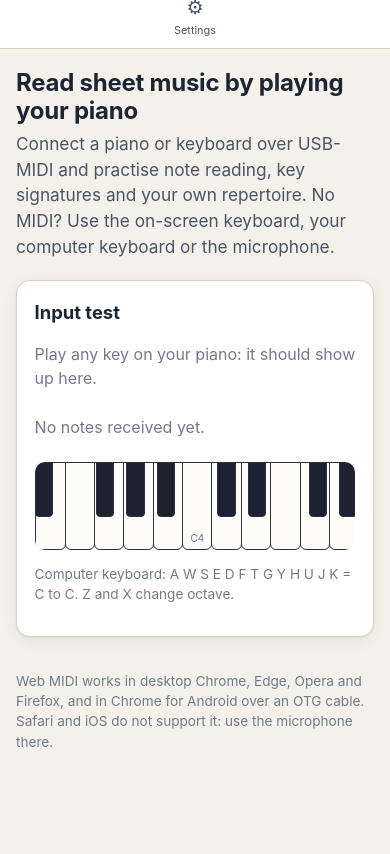
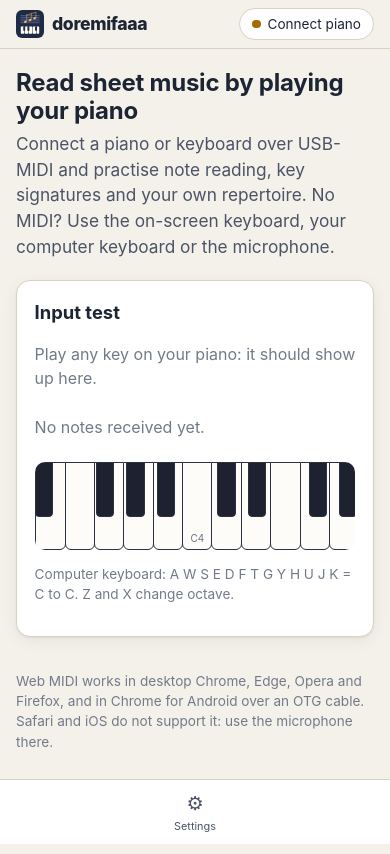
Before and after one commit to christt105/doremifaaa, a Preact app: page / in a window 390 px wide. Built offline with nearby package versions, Linux system fonts and the light colour scheme.

Commit message:
fix(ui): keep the mobile bottom nav fixed to the viewport

```diff
--- a/src/styles.css
+++ b/src/styles.css
@@ -723,6 +723,8 @@
 @media (max-width: 720px) {
   .topbar {
     gap: 0.5rem;
+    backdrop-filter: none;
+    background: var(--bg);
   }
 
   .nav {
```
